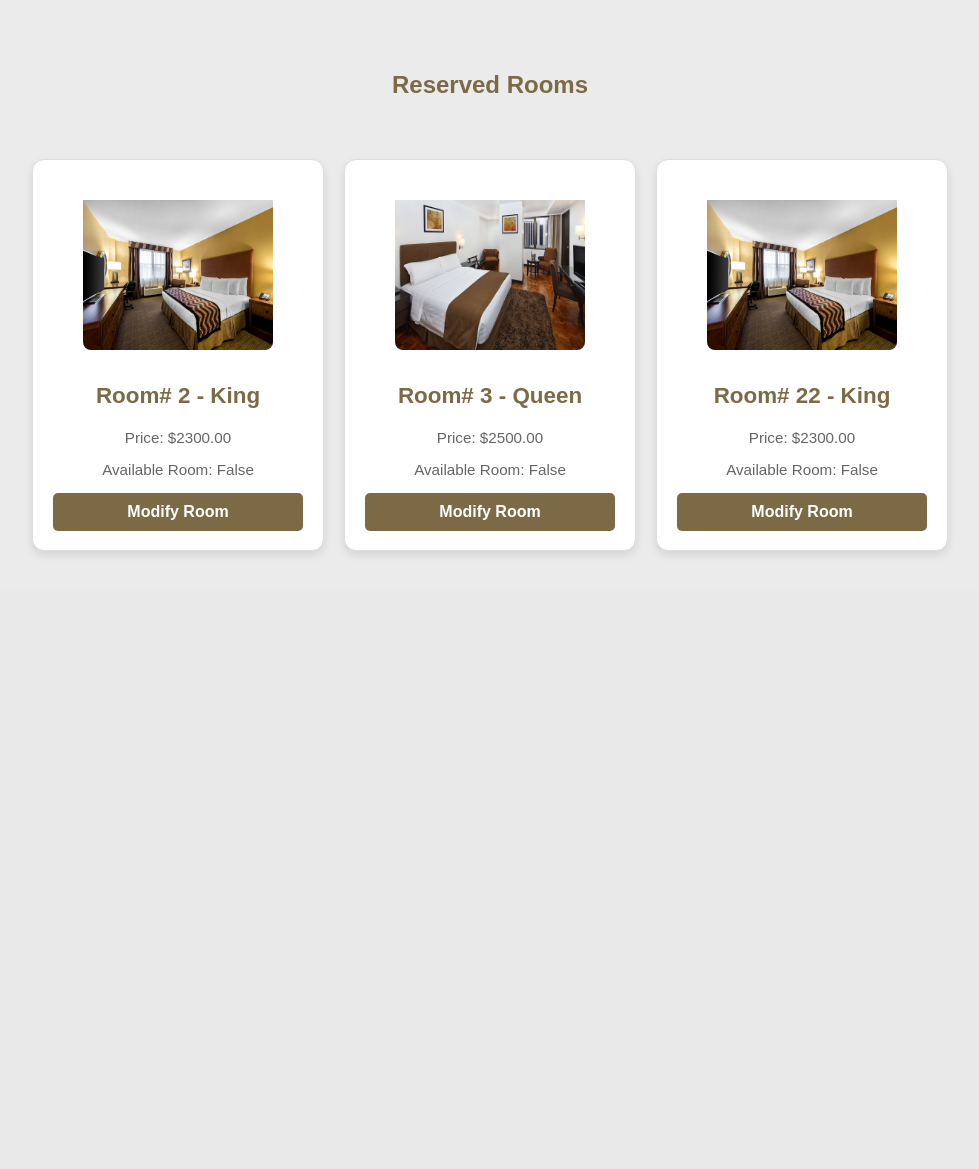
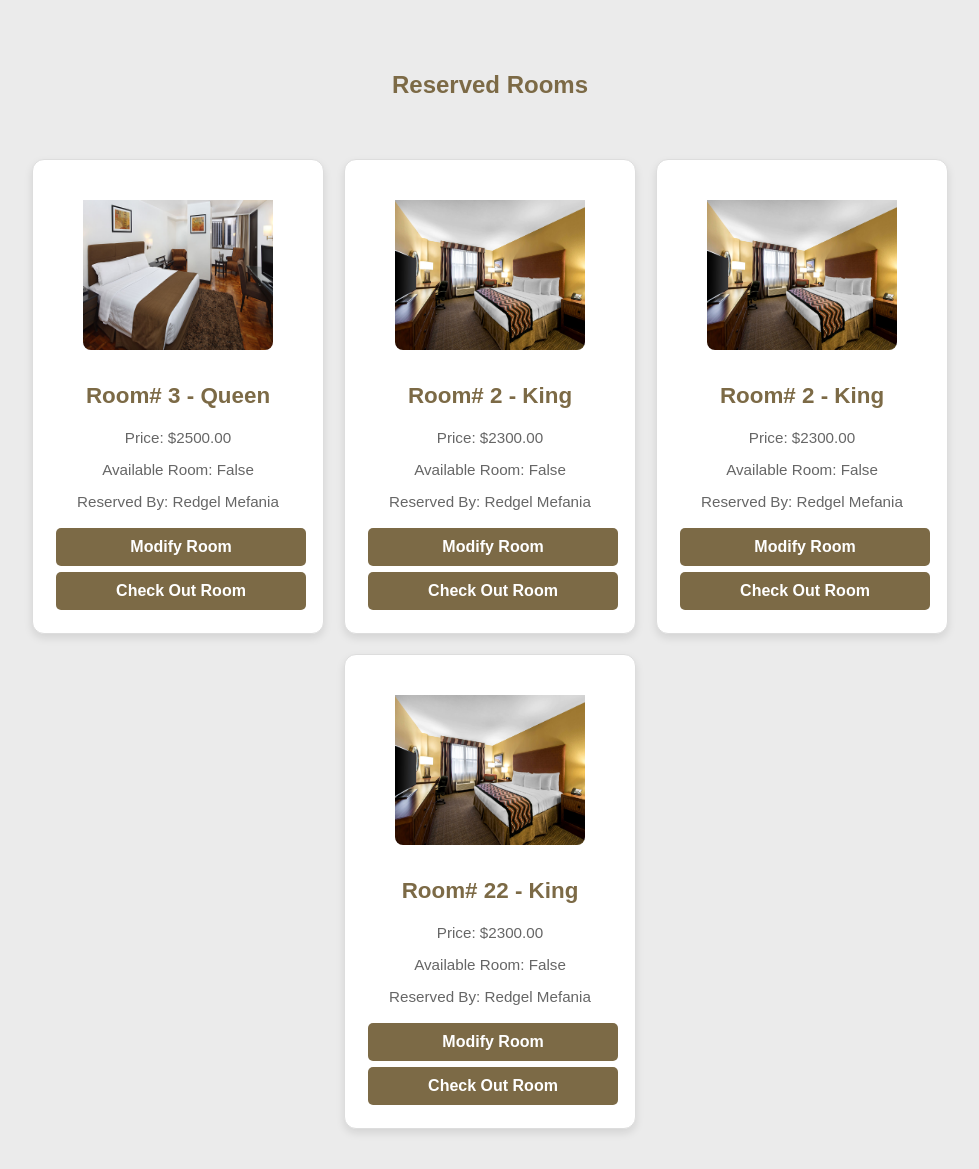
Before and after one commit to DymurBoi/HotelCheckIn, a Django app: page /dashboard/admin_landing/ in a window 1280 px wide. Shown: the part 280-1449 px from the top of the page, without its empty margins (150-1129 px from the left). Before the commit the page ends 834 px from the top, so only its background shows below. Run offline with Django 5.2, Linux system fonts and the light colour scheme; a user stored in the database is signed in; data comes from the database, SQL or seed files in the repository; both versions use the stored data as it was after the commit.

Commit message:
design changes and check out

```diff
--- a/dashboard/static/css/css.css
+++ b/dashboard/static/css/css.css
@@ -149,9 +132,66 @@ h2{
     padding: 40px;
 }
 
+.card-container2 {
+    width: 250px;
+    height: 433px;
+    background-color: #ffffff;
+    border: 1px solid #ddd;
+    border-radius: 12px;
+    box-shadow: 0 4px 8px rgba(0, 0, 0, 0.1);
+    transition: transform 0.3s ease, box-shadow 0.3s ease;
+    text-align: center;
+    padding: 20px;
+    text-decoration: none;
+    color: inherit;
+}
+.card-container2:hover {
+    transform: translateY(-5px);
+    box-shadow: 0 6px 12px rgba(0, 0, 0, 0.2);
+}
+
+.card-container2 h2 {
+    color: #7C6A46;
+    font-size: 1.4em;
+}
+
+.card-container2 p {
+    color: #666;
+    font-size: 0.95em;
+}
+
+.card-container2 input {
+    width: 100%;
+    padding: 8px;
+    margin-bottom: 15px;
+    border: 1px solid #ddd;
+    border-radius: 5px;
+    box-sizing: border-box;
+}
+.card-container2 button {
+    width: 100%;
+    padding: 10px;
+    background-color: #7C6A46;
+    color: white;
+    border: none;
+    border-radius: 5px;
+    font-size: 16px;
+    font-weight: bold;
+    cursor: pointer;
+    transition: background-color 0.3s ease;
+    margin: 3px
+}
+
+.card-container2 img{
+    padding-top: 20px;
+    width: 190px;
+    height: 150px;
+
+}
+
 .card-container {
     width: 250px;
-    height: 350px;
+    height: 360px;
     background-color: #ffffff;
     border: 1px solid #ddd;
     border-radius: 12px;
@@ -196,6 +236,7 @@ h2{
     font-weight: bold;
     cursor: pointer;
     transition: background-color 0.3s ease;
+    margin: 3px
 }
 
 .card-container img{
--- a/dashboard/templates/dashboard/admin_landing.html
+++ b/dashboard/templates/dashboard/admin_landing.html
@@ -43,23 +43,26 @@
 
     <h2>Reserved Rooms</h2>
     <div class="container">
-        {% for room in rooms_booked %}
-        <div class="card-container">
-            {% if room.room_category.room_photo %}
-            <img src="{{ room.room_category.room_photo.url }}" alt="Room Photo" class="room-photo">
+        {% for res in try %}
+    <div class="card-container2">
+        {% if res.room.room_category.room_photo %}
+        <img src="{{ res.room.room_category.room_photo.url }}" alt="Room Photo" class="room-photo">
     {% else %}
         <img src="{% static 'dashboard/images/default-room.jpg' %}" alt="Default Room Photo" class="room-photo">
     {% endif %}
-            <h2>Room# {{ room.room_id }} - {{room.room_category.category_id}}</h2>
-            <p>Price: ${{ room.room_category.room_price }}</p>
-            <p>Available Room: {{ room.is_available }}</p>
-            <a href="{% url 'dashboard:room_detail' room.id %}">
+        <h2>Room# {{ res.room.room_id }} - {{res.room.room_category.category_id}}</h2>
+        <p>Price: ${{ res.room.room_category.room_price }}</p>
+        <p>Available Room: {{ res.room.is_available }}</p>
+        <p>Reserved By: {{ res.first_name }} {{ res.last_name }}</p>
+        <a href="{% url 'dashboard:room_detail' res.room.id %}">
         <button>Modify Room</button>
         </a>
+        <a href="{% url 'dashboard:check_out' res.pk %}">
+            <button>Check Out Room</button>
+        </a>
     </div>
-        {% empty %}
-            <p>No booked rooms at the moment.</p>
     {% endfor %}
+
     </div>
 
 
--- a/dashboard/urls.py
+++ b/dashboard/urls.py
@@ -14,6 +14,7 @@ urlpatterns = [
     path('room/add/',views.add_room,name='add_room'),
     path('room/modify/', views.modify_room_landing, name='modify_room_landing'),
     path('room/modify/<int:room_id>/', views.room_detail, name='room_detail'),
+    path('room/checkout/<int:room_id>/', views.check_out, name='check_out'),
     #path('modify_room/<int:room_id>/', views.modify_room, name='modify_room'),
 
     path('category/', views.add_or_modify_category, name='add_or_modify_category'),
--- a/dashboard/views.py
+++ b/dashboard/views.py
@@ -43,6 +43,7 @@ def admin_landing(request):
 
     # Booked rooms: is_available=False
     rooms_booked = Room.objects.filter(is_available=False)
+    res=Reservation.objects.filter(room__is_available=False)
 
     # Reservations: Include only reservations for booked rooms
 
@@ -51,6 +52,7 @@ def admin_landing(request):
         'username': username,
         'rooms_available': rooms_available,
         'rooms_booked': rooms_booked,
+        'try':res
     }
 
     return render(request, 'dashboard/admin_landing.html', context)
@@ -174,3 +176,13 @@ def modify_category_landing(request):
 def admin_logout(request):
     logout(request)
     return redirect('dashboard:login')
+
+@login_required
+def check_out(request, room_id):
+    res = get_object_or_404(Reservation, pk=room_id)
+    room=get_object_or_404(Room,room_id=res.room.room_id)
+    room.is_available=True
+    room.save()
+    res.delete()
+    # After deletion, redirect to the admin landing page or other desired page
+    return redirect('dashboard:admin_landing')
--- /dev/null
+++ b/myenv/pyvenv.cfg
@@ -0,0 +1,5 @@
+home = C:\Python312
+include-system-site-packages = false
+version = 3.12.6
+executable = C:\Python312\python.exe
+command = C:\Python312\python.exe -m venv C:\Users\dymur\Documents\Python\HotelCheckIn\myenv
```
Also changed, not shown: other parts of dashboard/static/css/css.css (+28 -45 lines), db.sqlite3, 11 other files. Lines whose indentation alone changed are shown as unchanged.
